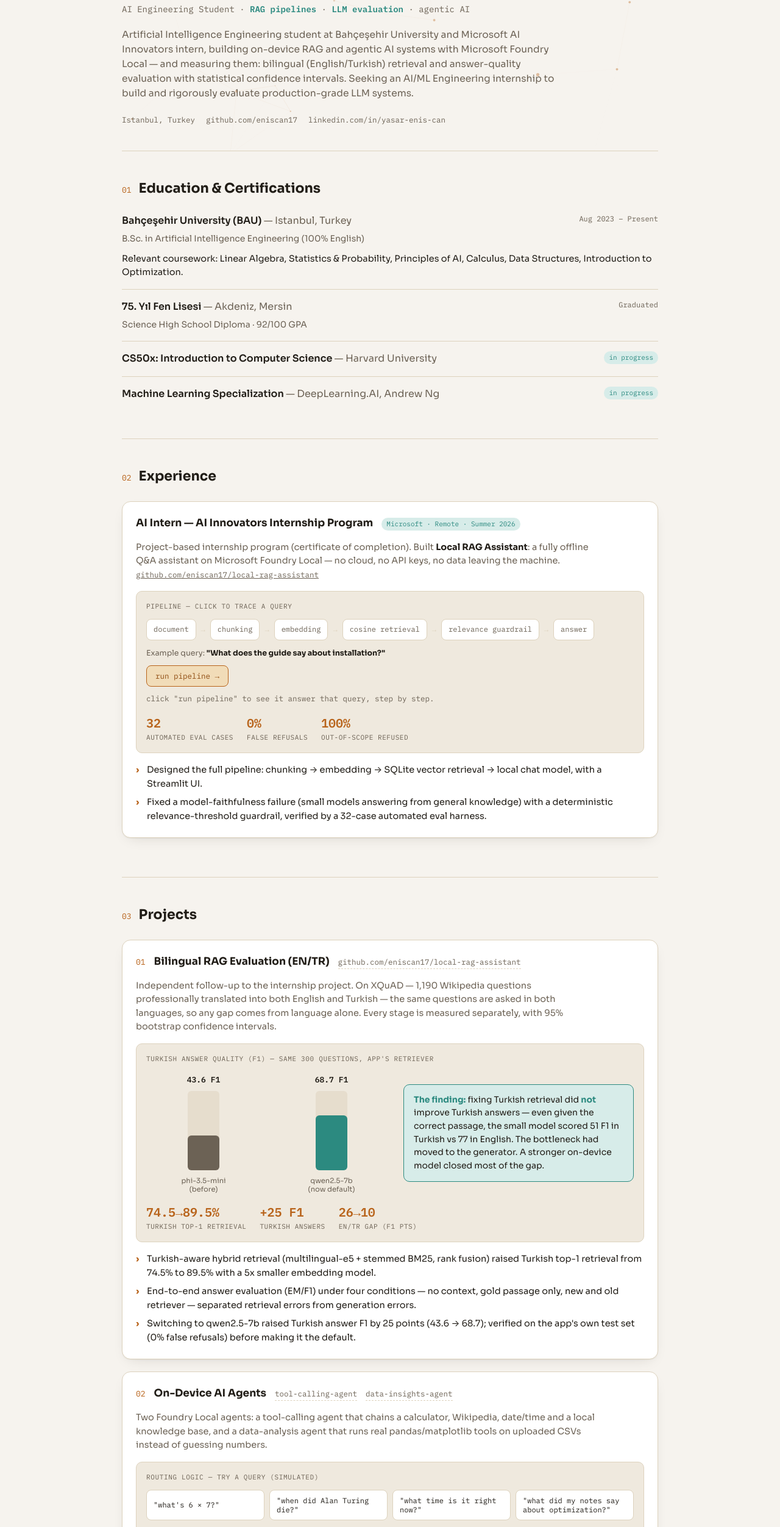
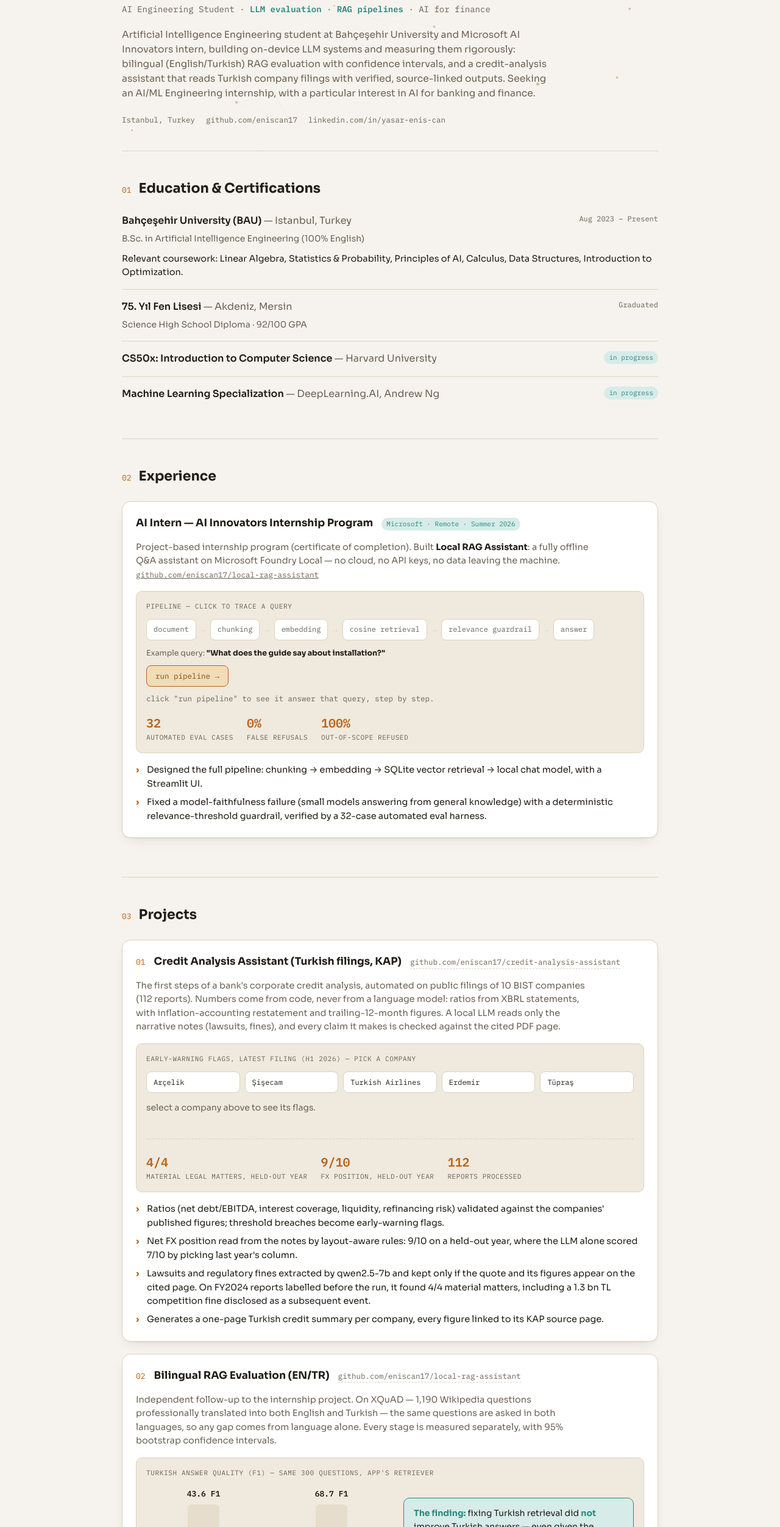
Before and after one commit to eniscan17/eniscan17.github.io, a plain HTML site: page index.html in a window 1280 px wide. Shown: the part 228-2732 px from the top of the page at 61% size. Drawn offline with Linux system fonts and the light colour scheme.

Commit message:
Add files via upload

```diff
--- a/index.html
+++ b/index.html
@@ -272,6 +272,16 @@
     .entry{grid-template-columns:1fr;}
     .entry .when{white-space:normal;}
   }
+  .flags{display:flex;flex-direction:column;gap:6px;min-height:3.2em;margin-bottom:10px;}
+  .fl{display:flex;gap:10px;align-items:baseline;font-size:14px;}
+  .fl .sev{font-family:"IBM Plex Mono",monospace;font-size:11px;text-transform:uppercase;letter-spacing:.05em;
+    padding:1px 7px;border-radius:20px;border:1px solid;white-space:nowrap;min-width:76px;text-align:center;flex:none;}
+  .fl.critical .sev{color:var(--red);border-color:var(--red);background:var(--red-soft);}
+  .fl.serious .sev{color:var(--accent-strong);border-color:var(--accent);background:var(--accent-soft);}
+  .fl.warning .sev{color:var(--text-dim);border-color:var(--border);}
+  .fl.ok{color:var(--text-dim);}
+  .notes-line{font-size:13.5px;color:var(--text-dim);border-top:1px dashed var(--border);padding-top:8px;}
+  .notes-line b{color:var(--teal);font-weight:600;}
 </style>
 </head>
 <body>
@@ -298,8 +308,8 @@
     <div class="hero-inner">
       <div class="kicker mono" id="bootLine">&nbsp;<span class="cursor"></span></div>
       <h1>Yaşar Enis Can</h1>
-      <div class="role">AI Engineering Student · <b>RAG pipelines</b> · <b>LLM evaluation</b> · agentic AI</div>
-      <p class="summary">Artificial Intelligence Engineering student at Bahçeşehir University and Microsoft AI Innovators intern, building on-device RAG and agentic AI systems with Microsoft Foundry Local — and measuring them: bilingual (English/Turkish) retrieval and answer-quality evaluation with statistical confidence intervals. Seeking an AI/ML Engineering internship to build and rigorously evaluate production-grade LLM systems.</p>
+      <div class="role">AI Engineering Student · <b>LLM evaluation</b> · <b>RAG pipelines</b> · AI for finance</div>
+      <p class="summary">Artificial Intelligence Engineering student at Bahçeşehir University and Microsoft AI Innovators intern, building on-device LLM systems and measuring them rigorously: bilingual (English/Turkish) RAG evaluation with confidence intervals, and a credit-analysis assistant that reads Turkish company filings with verified, source-linked outputs. Seeking an AI/ML Engineering internship, with a particular interest in AI for banking and finance.</p>
       <div class="hero-meta">
         <span>Istanbul, Turkey</span>
         <a href="https://github.com/eniscan17" target="_blank" rel="noopener">github.com/eniscan17</a>
@@ -371,10 +381,43 @@
   <section id="projects" class="reveal">
     <div class="section-head"><span class="section-num mono">03</span><h2>Projects</h2></div>
 
-    <!-- Project 1: Bilingual RAG evaluation -->
+    <!-- Project 1: Credit analysis assistant -->
     <div class="project">
       <div class="project-head">
         <span class="project-num">01</span>
+        <h3>Credit Analysis Assistant (Turkish filings, KAP)</h3>
+        <a class="repo" href="https://github.com/eniscan17/credit-analysis-assistant" target="_blank" rel="noopener">github.com/eniscan17/credit-analysis-assistant</a>
+      </div>
+      <p class="lead">The first steps of a bank's corporate credit analysis, automated on public filings of 10 BIST companies (112 reports). Numbers come from code, never from a language model: ratios from XBRL statements, with inflation-accounting restatement and trailing-12-month figures. A local LLM reads only the narrative notes (lawsuits, fines), and every claim it makes is checked against the cited PDF page.</p>
+      <div class="demo">
+        <div class="demo-label">early-warning flags, latest filing (H1 2026) — pick a company</div>
+        <div class="query-grid" id="creditGrid">
+          <button class="query-btn" data-co="ARCLK">Arçelik</button>
+          <button class="query-btn" data-co="SISE">Şişecam</button>
+          <button class="query-btn" data-co="THYAO">Turkish Airlines</button>
+          <button class="query-btn" data-co="EREGL">Erdemir</button>
+          <button class="query-btn" data-co="TUPRS">Tüpraş</button>
+        </div>
+        <div class="flags" id="creditFlags"><div class="fl ok">select a company above to see its flags.</div></div>
+        <div class="notes-line" id="creditNotes"></div>
+        <div class="stat-row">
+          <div class="stat"><div class="n">4/4</div><div class="l">material legal matters, held-out year</div></div>
+          <div class="stat"><div class="n">9/10</div><div class="l">FX position, held-out year</div></div>
+          <div class="stat"><div class="n">112</div><div class="l">reports processed</div></div>
+        </div>
+      </div>
+      <ul class="achieve">
+        <li>Ratios (net debt/EBITDA, interest coverage, liquidity, refinancing risk) validated against the companies' published figures; threshold breaches become early-warning flags.</li>
+        <li>Net FX position read from the notes by layout-aware rules: 9/10 on a held-out year, where the LLM alone scored 7/10 by picking last year's column.</li>
+        <li>Lawsuits and regulatory fines extracted by qwen2.5-7b and kept only if the quote and its figures appear on the cited page. On FY2024 reports labelled before the run, it found 4/4 material matters, including a 1.3 bn TL competition fine disclosed as a subsequent event.</li>
+        <li>Generates a one-page Turkish credit summary per company, every figure linked to its KAP source page.</li>
+      </ul>
+    </div>
+
+    <!-- Project 2: Bilingual RAG evaluation -->
+    <div class="project">
+      <div class="project-head">
+        <span class="project-num">02</span>
         <h3>Bilingual RAG Evaluation (EN/TR)</h3>
         <a class="repo" href="https://github.com/eniscan17/local-rag-assistant" target="_blank" rel="noopener">github.com/eniscan17/local-rag-assistant</a>
       </div>
@@ -414,7 +457,7 @@
     <!-- Project 2: On-device agents -->
     <div class="project">
       <div class="project-head">
-        <span class="project-num">02</span>
+        <span class="project-num">03</span>
         <h3>On-Device AI Agents</h3>
         <a class="repo" href="https://github.com/eniscan17/tool-calling-agent" target="_blank" rel="noopener">tool-calling-agent</a>
         <a class="repo" href="https://github.com/eniscan17/data-insights-agent" target="_blank" rel="noopener">data-insights-agent</a>
@@ -426,7 +469,7 @@
           <button class="query-btn" data-tool="Calculator" data-answer="42">"what's 6 × 7?"</button>
           <button class="query-btn" data-tool="Wikipedia search" data-answer="1954">"when did Alan Turing die?"</button>
           <button class="query-btn" data-tool="Date/time" data-answer="live system clock">"what time is it right now?"</button>
-          <button class="query-btn" data-tool="Local knowledge base" data-answer="retrieved from indexed docs">"what did my notes say about optimization?"</button>
+          <button class="query-btn" data-tool="Local knowledge base" data-answer="top match optimization_notes.md (similarity 0.84) → &quot;Your notes cover gradient descent: scale features first, then tune the learning rate.&quot; (answer grounded in the retrieved chunk)">"what did my notes say about optimization?"</button>
         </div>
         <div class="trace-line" id="routeTrace">select a query above to see the router's decision.</div>
       </div>
@@ -439,7 +482,7 @@
     <!-- Project 4: LSTM/GRU -->
     <div class="project">
       <div class="project-head">
-        <span class="project-num">03</span>
+        <span class="project-num">04</span>
         <h3>LSTM/GRU Stock Price Prediction</h3>
         <span class="tag-warn">honest negative result</span>
         <a class="repo" href="https://github.com/eniscan17/lstm-stock-prediction" target="_blank" rel="noopener">github.com/eniscan17/lstm-stock-prediction</a>
@@ -498,7 +541,7 @@
     </div>
     <div class="skill-group">
       <h4>Data &amp; ML</h4>
-      <div class="chips"><span class="chip"><span class="d"></span>NumPy</span><span class="chip"><span class="d"></span>Pandas</span><span class="chip"><span class="d"></span>PyTorch</span><span class="chip"><span class="d"></span>sentence-transformers</span></div>
+      <div class="chips"><span class="chip"><span class="d"></span>NumPy</span><span class="chip"><span class="d"></span>Pandas</span><span class="chip"><span class="d"></span>PyTorch</span><span class="chip"><span class="d"></span>sentence-transformers</span><span class="chip"><span class="d"></span>XBRL financial statements</span><span class="chip"><span class="d"></span>Credit ratios</span><span class="chip"><span class="d"></span>PDF table &amp; text extraction</span></div>
     </div>
     <div class="skill-group">
       <h4>Platforms &amp; Tools</h4>
@@ -754,6 +797,32 @@
   }
 })();
 </script>
+<script>
+(function(){
+  var D={
+    ARCLK:{f:[["critical","Net debt / EBITDA 6.0x, above 4.5x"],["serious","Net FX short position = 93% of equity"],["serious","EBITDA / interest paid 1.1x, below 2.0x"],["warning","Current ratio 0.99, below 1.0"],["warning","58% of debt due within a year"]],
+           n:"Competition-law case inherited with the Whirlpool deal, €62.5m (annual report notes, p. 64)"},
+    SISE:{f:[["critical","Net debt / EBITDA 7.4x, above 4.5x"],["serious","EBITDA / interest paid 0.9x, below 2.0x"]],
+          n:"Competition Board fine, provision of 2.37 bn TL (annual report notes, p. 89)"},
+    THYAO:{f:[["serious","Net debt / EBITDA 4.3x, above 3.0x"],["serious","Net FX short position = 26% of equity"],["warning","Current ratio 0.90, below 1.0"]],
+           n:"No material lawsuit or fine found in the notes"},
+    EREGL:{f:[["serious","EBITDA / interest paid 1.9x, below 2.0x"]],
+           n:"Municipal administrative fines of 258.7m TL; Tata Steel damages claim of $4.8m (notes, pp. 70-71)"},
+    TUPRS:{f:[],n:"No material lawsuit or fine found in the notes"}
+  };
+  var grid=document.getElementById('creditGrid'); if(!grid) return;
+  var out=document.getElementById('creditFlags'), notes=document.getElementById('creditNotes');
+  grid.addEventListener('click',function(e){
+    var b=e.target.closest('button'); if(!b) return;
+    grid.querySelectorAll('button').forEach(function(x){x.classList.toggle('chosen',x===b);});
+    var d=D[b.dataset.co]; out.innerHTML='';
+    if(!d.f.length){out.innerHTML='<div class="fl ok">no thresholds breached (net cash or comfortable ratios)</div>';}
+    d.f.forEach(function(x){var r=document.createElement('div');r.className='fl '+x[0];
+      r.innerHTML='<span class="sev">'+x[0]+'</span><span></span>';r.lastChild.textContent=x[1];out.appendChild(r);});
+    notes.innerHTML='<b>From the notes (LLM, quote-verified):</b> ';notes.appendChild(document.createTextNode(d.n));
+  });
+})();
+</script>
 
 </body>
 </html>
```
